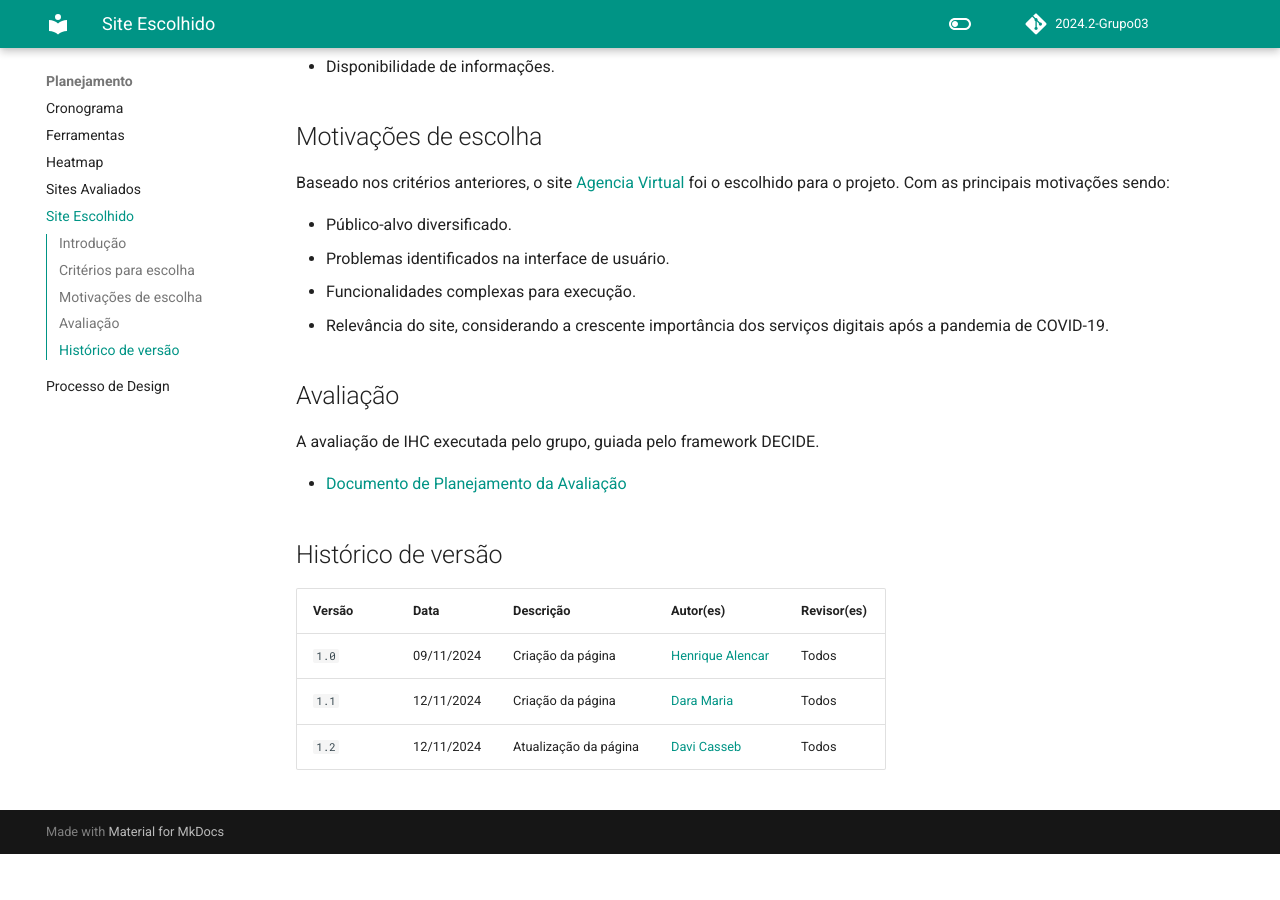
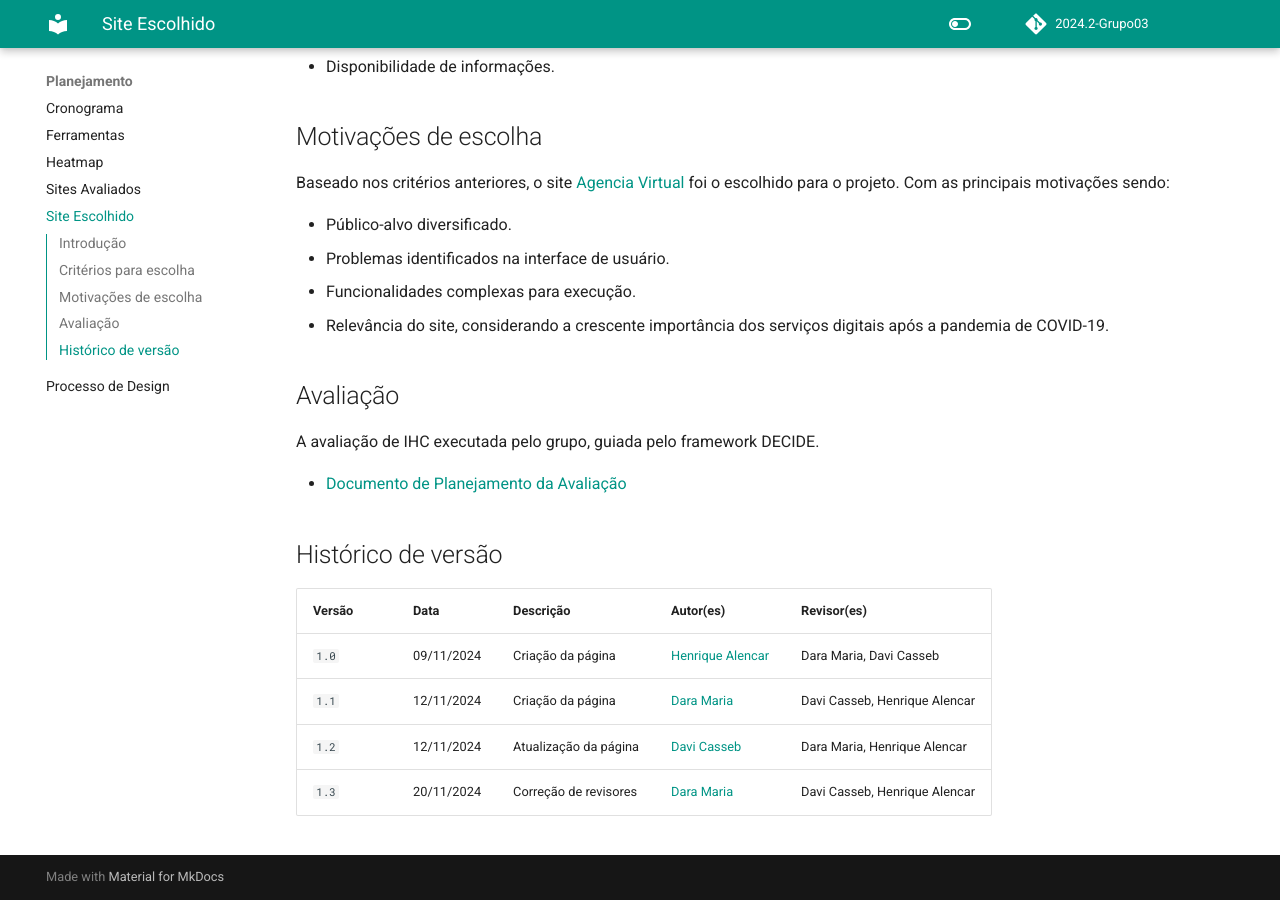
Before and after one commit to Interacao-Humano-Computador/2024.2-Neoenergia, an MkDocs documentation site: the page built from docs/planejamento/site-escolhido.md, in a window 1280 px wide and 900 px high, scrolled down 527 px. Built offline with MkDocs 1.6.1 and Material for MkDocs 9.7.7, drawn with Linux system fonts in a browser that asks for light colours; comment, search, counter and statistics services are not loaded; before the commit the page ends 1381 px from its top, so only the background shows below that.

Commit message:
:books: docs: Correção de revisores

```diff
--- a/docs/planejamento/site-escolhido.md
+++ b/docs/planejamento/site-escolhido.md
@@ -29,6 +29,7 @@ A avaliação de IHC executada pelo grupo, guiada pelo framework DECIDE.
 
 | Versão | Data       | Descrição                                | Autor(es)                                                                                       | Revisor(es)                                                                                                                                    |
 | ------ | ---------- | ---------------------------------------- | ----------------------------------------------------------------------------------------------- | ---------------------------------------------------------------------------------------------------------------------------------------------- |
-| `1.0`  | 09/11/2024 | Criação da página                     | [Henrique Alencar](https://github.com/henryqma) | Todos |
-| `1.1`  | 12/11/2024 | Criação da página                     | [Dara Maria](https://github.com/daramariabs) | Todos |
-| `1.2`  | 12/11/2024 | Atualização da página                     | [Davi Casseb](https://github.com/dcasseb) | Todos |
+| `1.0`  | 09/11/2024 | Criação da página                     | [Henrique Alencar](https://github.com/henryqma) | Dara Maria, Davi Casseb |
+| `1.1`  | 12/11/2024 | Criação da página                     | [Dara Maria](https://github.com/daramariabs) | Davi Casseb, Henrique Alencar |
+| `1.2`  | 12/11/2024 | Atualização da página                     | [Davi Casseb](https://github.com/dcasseb) | Dara Maria, Henrique Alencar |
+| `1.3`  | 20/11/2024 | Correção de revisores                     | [Dara Maria](https://github.com/daramariabs) | Davi Casseb, Henrique Alencar |
```
